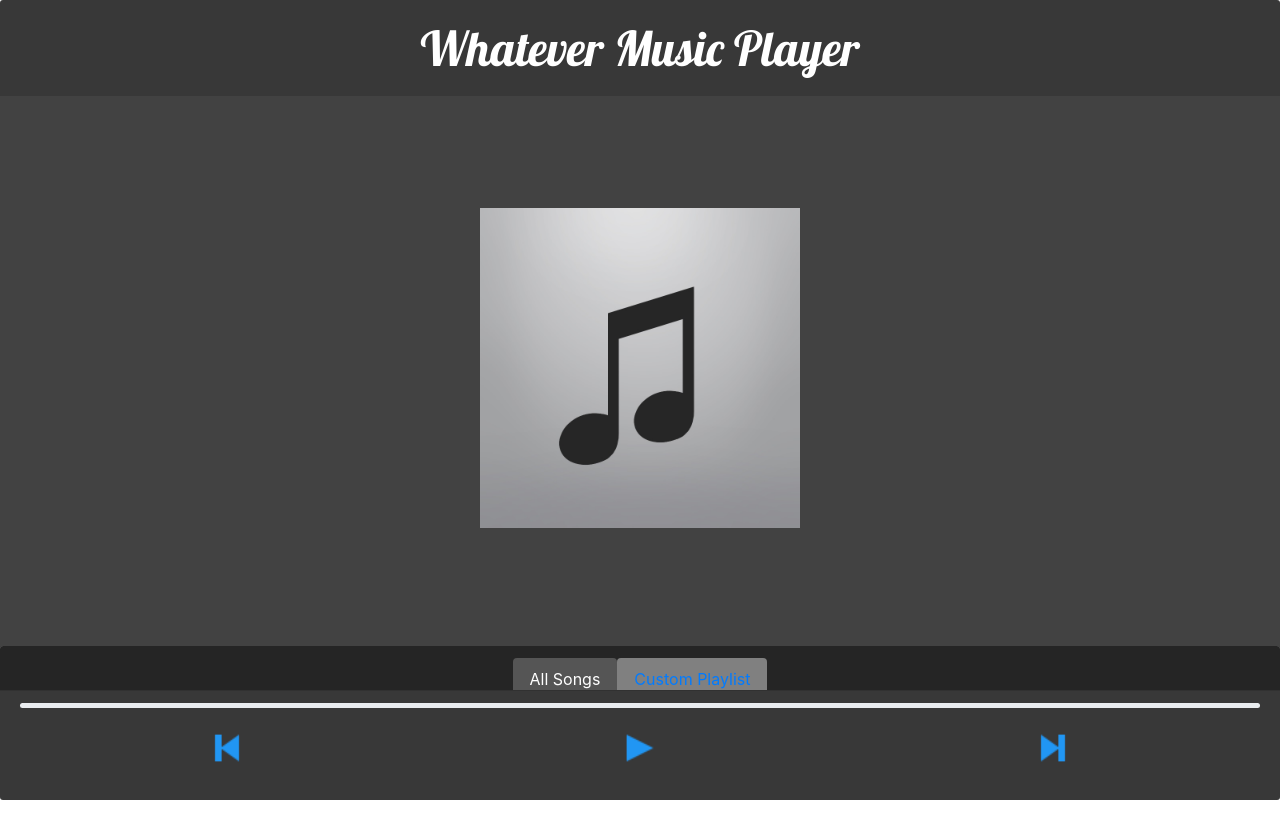
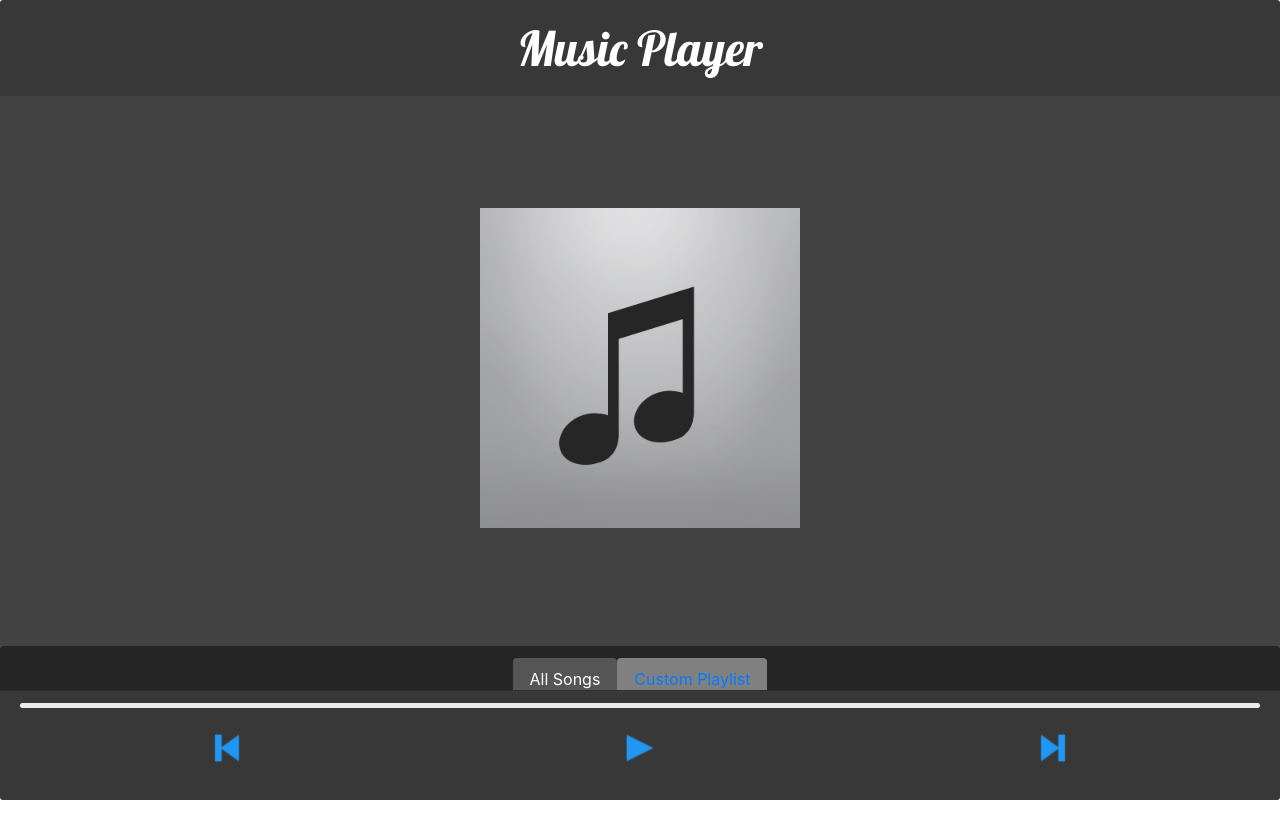
Before and after one commit to Harris-lans/MusicPlayer, a website with bundled scripts: page public/index.html in a window 1280 px wide. Built offline with nearby package versions, Linux system fonts and the light colour scheme; no server answers.

Commit message:
Deployed on firebase

```diff
--- a/package.json
+++ b/package.json
@@ -12,6 +12,8 @@
     "express": "4.16.3",
     "firebase": "^5.3.0"
   },
-  "devDependencies": {},
+  "devDependencies": {
+    "gh-pages": "^2.0.0"
+  },
   "description": ""
 }
--- a/public/index.html
+++ b/public/index.html
@@ -20,7 +20,7 @@
         <div class="card-container">
             <div class="card border-light mb-3 player-container">
 
-                <div id="app-title" class="card-header">Whatever Music Player</div>
+                <div id="app-title" class="card-header">Music Player</div>
 
                 <main class="album-art-container">
 
```
Also changed, not shown: firebase.json (added), 3 other files.
